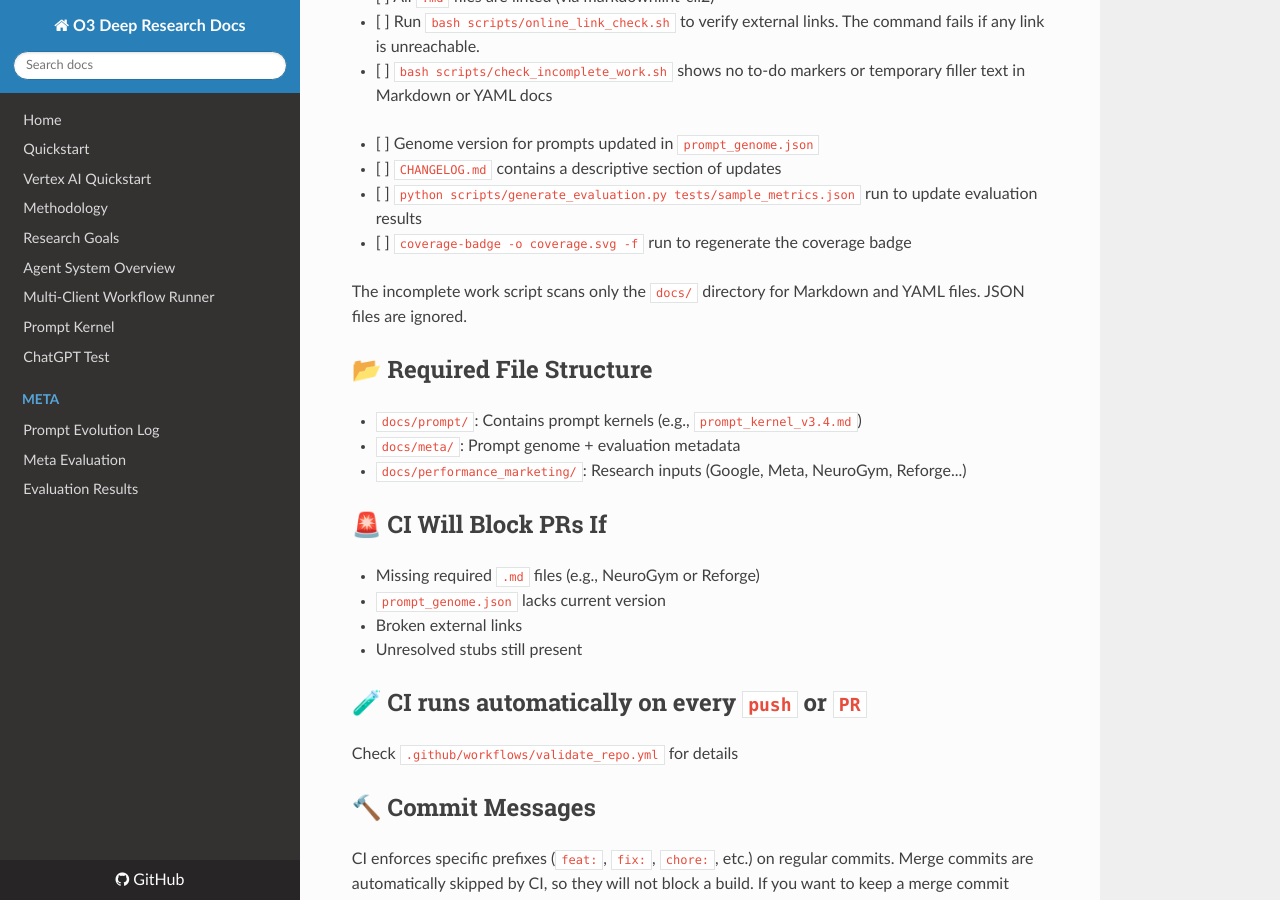
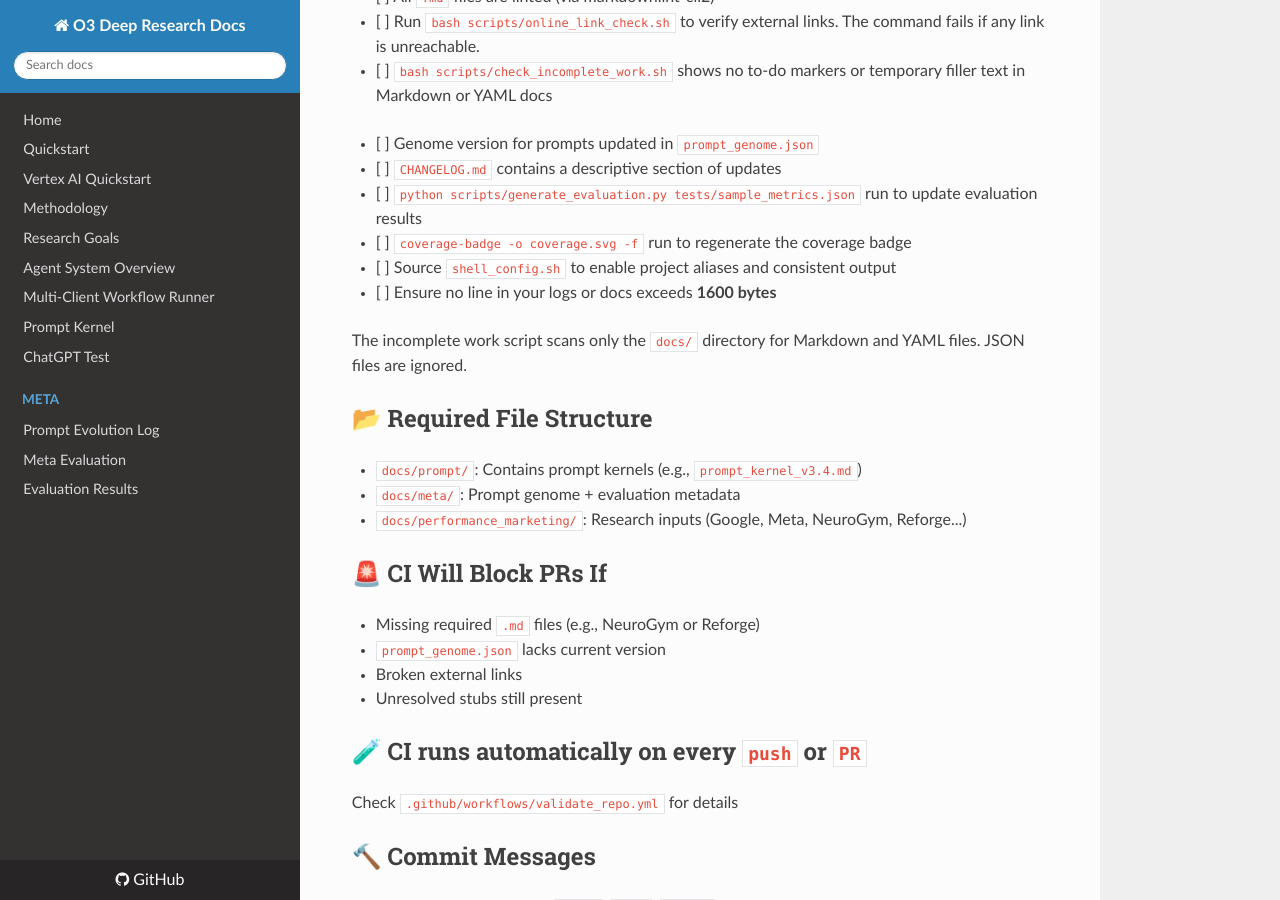
Before and after one commit to ADV-IT-Performance-Corp/ADV-ADK-Research-Hub, an MkDocs documentation site: the page built from docs/contribution_guide.md, in a window 1280 px wide and 900 px high, scrolled down 377 px. Built offline with MkDocs 1.6.1, drawn with Linux system fonts in a browser that asks for light colours; nearby versions of some CDN libraries.

Commit message:
docs: note 1600-byte line limit

```diff
--- a/docs/contribution_guide.md
+++ b/docs/contribution_guide.md
@@ -15,6 +15,8 @@ To maintain quality, reproducibility, and consistency, all contributions must fo
 - [ ] `CHANGELOG.md` contains a descriptive section of updates
 - [ ] `python scripts/generate_evaluation.py tests/sample_metrics.json` run to update evaluation results
 - [ ] `coverage-badge -o coverage.svg -f` run to regenerate the coverage badge
+- [ ] Source `shell_config.sh` to enable project aliases and consistent output
+- [ ] Ensure no line in your logs or docs exceeds **1600 bytes**
 
 The incomplete work script scans only the `docs/` directory for Markdown and YAML files. JSON files are ignored.
 
```
Also changed, not shown: README.md (+7 -1 lines).
